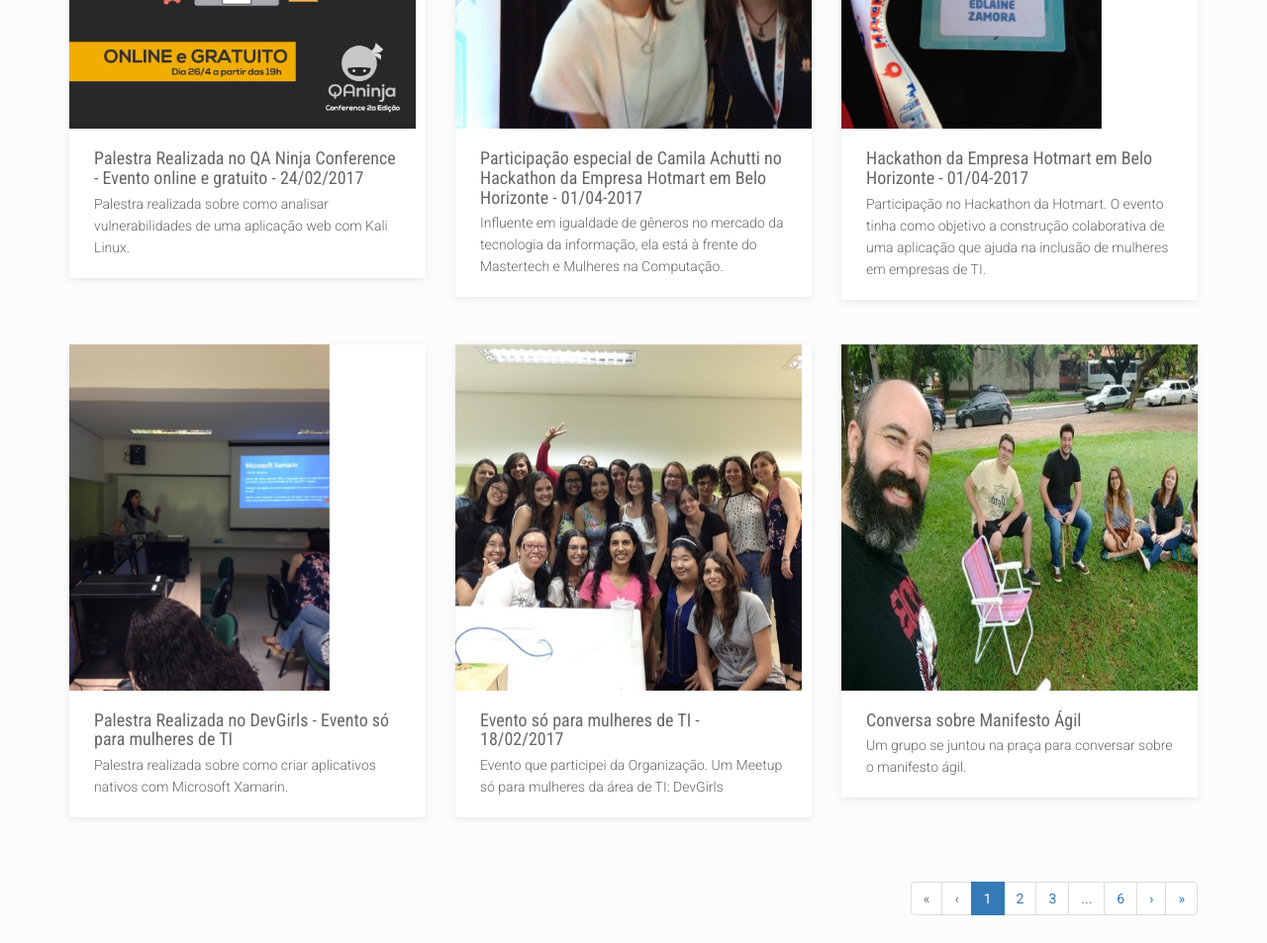
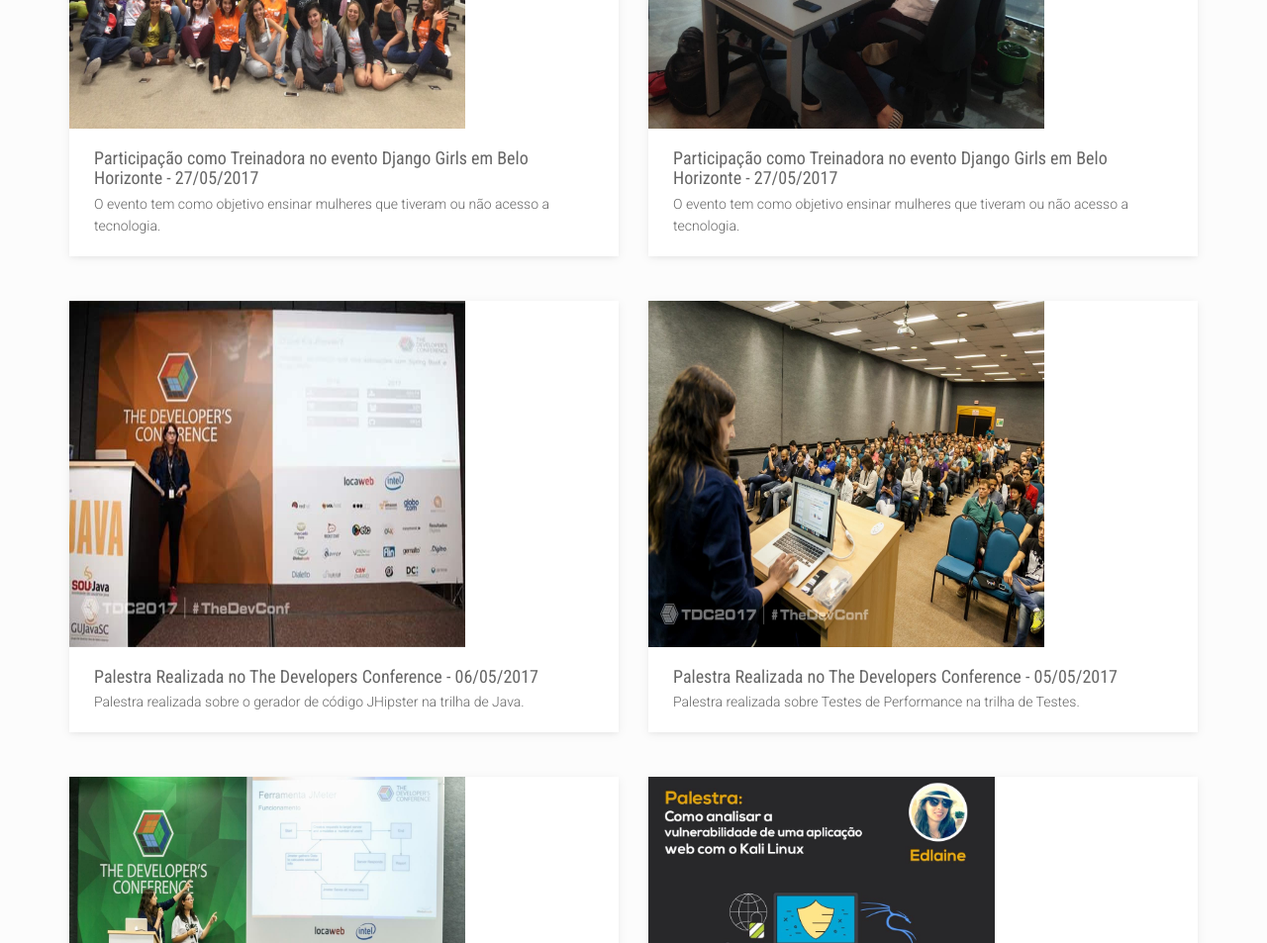
Before and after one commit to EdlaineZamora/edlainezamora.github.io, a website: page gallery.html in a window 1280 px wide. Shown: the part 580-1533 px from the top of the page at 99% size. Drawn offline with nearby package versions, Linux system fonts and the light colour scheme; files whose address does not match are found by name; a web font is replaced by a local one.

Commit message:
Update for events

```diff
--- a/gallery.html
+++ b/gallery.html
@@ -106,7 +106,7 @@
             <section id="gallery" class="works">
                 <div class="container" >
                     <div class="row" >
-                        <div class="col-sm-4 col-xs-12" dir-paginate="event in events|filter:procurar|orderBy:sortKey:reverse|itemsPerPage:6">
+                        <div class="col-sm-6 col-xs-12" dir-paginate="event in events|filter:procurar|orderBy:sortKey:reverse|itemsPerPage:6">
                             <figure class="wow fadeInLeft animated portfolio-item" data-wow-duration="500ms" data-wow-delay="0ms">
                                 <div class="img-wrapper">
                                     <img src="{{event.image}}" class="img-responsive" alt="" style="max-width: 400px; max-height: 350px; min-height: 350px;">
--- a/js/controller/galleryController.js
+++ b/js/controller/galleryController.js
@@ -1,11 +1,28 @@
-/**
- * Created by Edlaine on 27/12/16.
- */
 var app = angular.module('site');
 
 app.controller('GalleryController', function($scope) {
 
     $scope.events = [
+        {image: 'images/treinamentos/django-girls-27-05.jpg',
+            title: 'Participação como Treinadora no evento Django Girls em Belo Horizonte - 27/05/2017',
+            descryption: 'O evento tem como objetivo ensinar mulheres que tiveram ou não acesso a tecnologia.'},
+
+        {image: 'images/treinamentos/django-girls-treinadora-27-05.jpg',
+            title: 'Participação como Treinadora no evento Django Girls em Belo Horizonte - 27/05/2017',
+            descryption: 'O evento tem como objetivo ensinar mulheres que tiveram ou não acesso a tecnologia.'},
+
+        {image: 'images/treinamentos/tdc-floripa-2017-jhipster.jpg',
+            title: 'Palestra Realizada no The Developers Conference - 06/05/2017',
+            descryption: 'Palestra realizada sobre o gerador de código JHipster na trilha de Java.'},
+
+        {image: 'images/treinamentos/tdc-floripa-2017-performance.jpg',
+            title: 'Palestra Realizada no The Developers Conference - 05/05/2017',
+            descryption: 'Palestra realizada sobre Testes de Performance na trilha de Testes.'},
+
+        {image: 'images/treinamentos/tdc-floripa-2017-testes-performance.jpg',
+            title: 'Palestra Realizada no The Developers Conference - 05/05/2017',
+            descryption: 'Palestra realizada sobre Testes de Performance na trilha de Testes.'},
+
         {image: 'images/treinamentos/palestra-qa-ninja-conference-24-04.jpg',
             title: 'Palestra Realizada no QA Ninja Conference - Evento online e gratuito - 24/02/2017',
             descryption: 'Palestra realizada sobre como analisar vulnerabilidades de uma aplicação web com Kali Linux.'},
```
Also changed, not shown: images/treinamentos/django-girls-27-05.jpg (added), images/treinamentos/django-girls-treinadora-27-05.jpg (added), images/treinamentos/tdc-floripa-2017-jhipster.jpg (added), images/treinamentos/tdc-floripa-2017-performance.jpg (added), images/treinamentos/tdc-floripa-2017-testes-performance.jpg (added).
